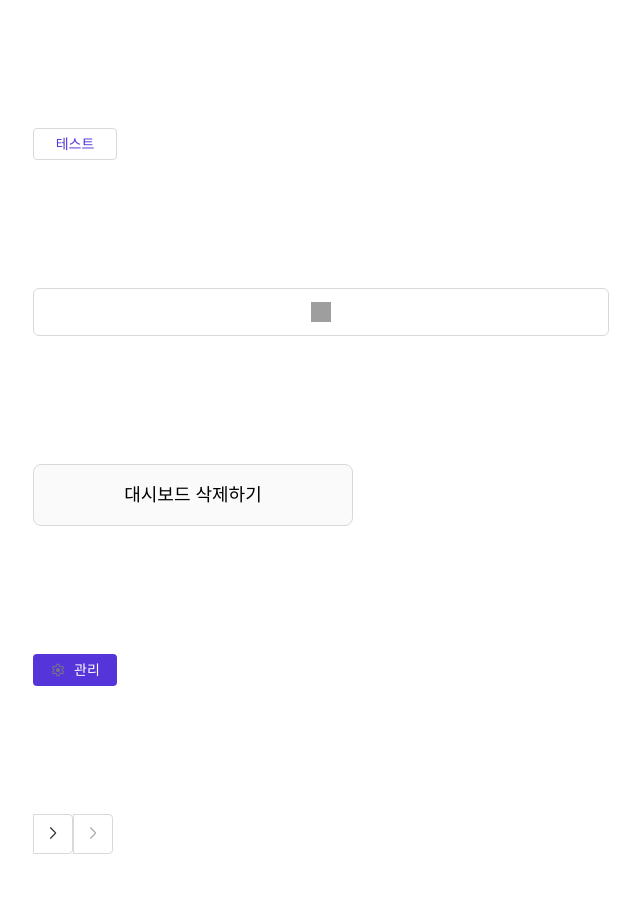
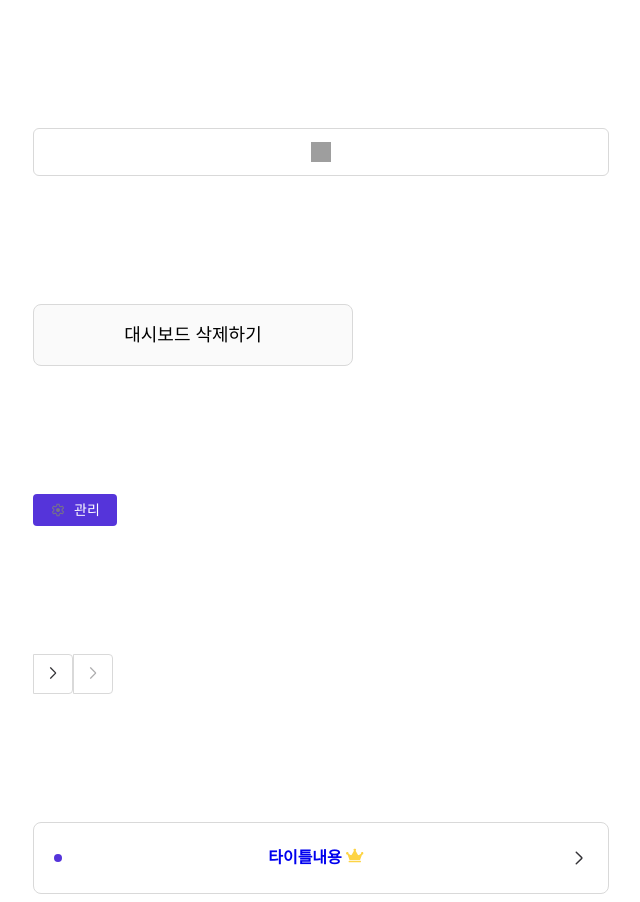
Before and after one commit to Codeit-FE3-Part3-team6-Taskify/Taskify, a Next.js app: page / in a window 1280 px wide. Shown: the whole page, without its empty margins (319-959 px from the left). Before the commit the page ends 862 px from the top, so only its background shows below. Built offline with nearby package versions, Linux system fonts and the light colour scheme; grey boxes are pictures that could not be loaded.

Commit message:
✨feat: 대시보드 아이템 버튼 추가

```diff
--- /dev/null
+++ b/src/components/Buttons/DashboardListItem/DashboardListItem.jsx
@@ -0,0 +1,31 @@
+import Image from 'next/image';
+import Link from 'next/link';
+import { CrownIcon, PaginationArrow } from '@/../public/images';
+
+// Todo(심은주): 예상 props가 짜는 사람마다 다를것같아 일단 임의로만 세팅해놓음.
+export default function DashboardListItem({ url, title, color, createdByMe }) {
+  return (
+    <li className="list-none p-0 m-0">
+      <Link
+        href="/"
+        className="flex justify-between items-center no-underline rounded-lg px-5 border border-solid border-gray_D9D9D9 h-[70px]"
+      >
+        {/* href에 url */}
+        <span className="w-2 h-2 bg-violet_5534DA block rounded-full" />
+        {/* 임시 color 넣어진 상태 */}
+        <h2 className="m-0 md:text-base sm:text-sm">
+          타이틀내용 {/* title */}
+          {createdByMe && (
+            <Image width={18} height={15} src={CrownIcon} alt="왕관 아이콘" />
+          )}
+        </h2>
+        <Image
+          width={18}
+          height={18}
+          src={PaginationArrow}
+          alt="바로가기 아이콘"
+        />
+      </Link>
+    </li>
+  );
+}
--- a/src/components/Buttons/PagenationArrow/PagenationArrow.jsx
+++ b/src/components/Buttons/PagenationArrow/PagenationArrow.jsx
@@ -9,7 +9,7 @@ import { PaginationArrow } from '@/../public/images';
  * @returns button
  */
 
-// Todo(심은주)
+// Todo(심은주): css 적용에서 애를 먹고 있음...
 export default function PagenationArrow({
   onClick,
   disabled,
--- a/src/pages/index.js
+++ b/src/pages/index.js
@@ -1,18 +1,13 @@
-import CtaDefault from '@/components/Buttons/CtaDefault/CtaDefault';
 import CtaAdd from '@/components/Buttons/CtaAdd/CtaAdd';
 import CtaIcon from '@/components/Buttons/CtaIcon/CtaIcon';
 import DashboardDelete from '@/components/Buttons/DashboardDelete/DashboardDelete';
 import PagenationArrow from '@/components/Buttons/PagenationArrow/PagenationArrow';
+import DashboardListItem from '@/components/Buttons/DashboardListItem/DashboardListItem';
 import { SettingIcon } from '@/../public/images';
 
 export default function Home() {
   return (
     <div>
-      <div className="max-w-xl mt-32 mx-auto">
-        <CtaDefault type="button" color="white" size="small">
-          테스트
-        </CtaDefault>
-      </div>
       <div className="max-w-xl mt-32 mx-auto">
         <CtaAdd />
       </div>
@@ -28,6 +23,9 @@ export default function Home() {
         <PagenationArrow direction="prev" />
         <PagenationArrow disabled="disabled" />
       </div>
+      <div className="max-w-xl mt-32 mx-auto">
+        <DashboardListItem createdByMe={true} />
+      </div>
     </div>
   );
 }
```
